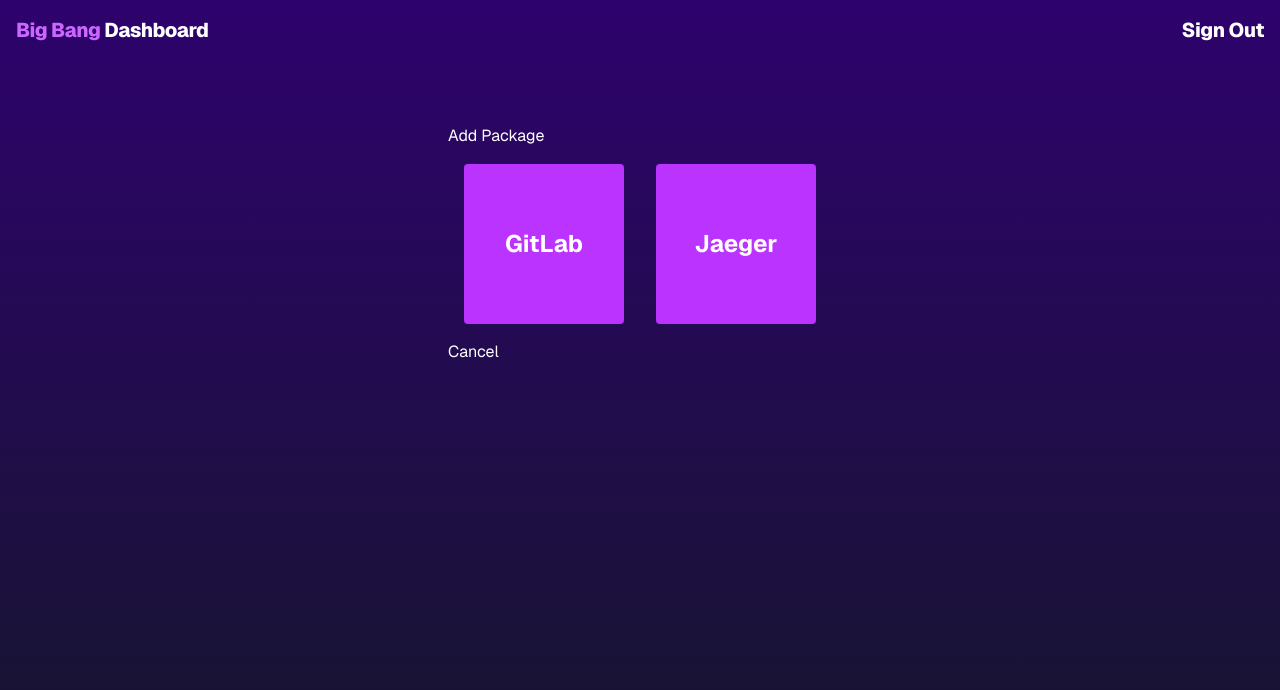
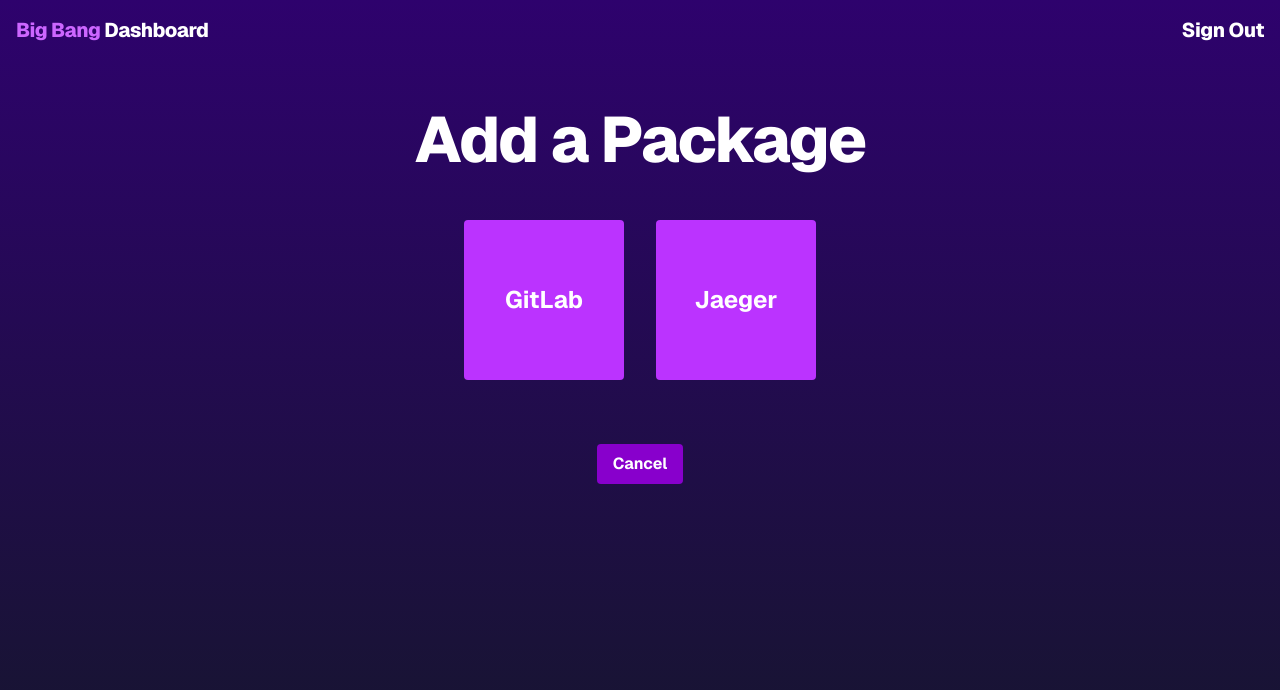
Before and after one commit to wyattfry/bigbang-dashboard, a Next.js app: page /add-package in a window 1280 px wide. Shown: the top 690 px of the page. Built offline with nearby package versions, Linux system fonts and the light colour scheme.

Commit message:
Add basic formatting and nav buttons

```diff
--- a/src/app/add-package/page.tsx
+++ b/src/app/add-package/page.tsx
@@ -4,12 +4,14 @@
 
 export default function AddPackagePage() {
   return (
-    <div className="add-package-page">
-      <h1>Add Package</h1>
+    <>
+      <h1 className="text-2xl font-extrabold tracking-tight text-white sm:text-[4rem]">Add a Package</h1>
       <PackageList />
       <Link href="/">
-        <button>Cancel</button>
+        <button className="bg-[hsl(280,100%,40%)] hover:bg-[hsl(280,100%,60%)] text-white font-bold py-2 px-4 rounded">
+          Cancel
+        </button>
       </Link>
-    </div>
+    </>
   );
 }
--- a/src/app/packages/[packageID]/page.tsx
+++ b/src/app/packages/[packageID]/page.tsx
@@ -1,5 +1,6 @@
 //TODO: Deal with client side rendering to support state management
 // import { useState } from 'react'
+import Link from 'next/link';
 
 // import { UninstallModal } from '../../_components/UninstallModal'
 
@@ -12,8 +13,8 @@
     // };
 
     return (
-        <div>
-            <h1>Package Name</h1>
+        <>
+            <h1 className="text-2xl font-extrabold tracking-tight text-white sm:text-[4rem]">Package Name (need to pull from path)</h1>
             {/* <button onClick={handleUninstall}>Uninstall</button>
             {showModal && (
                 <UninstallModal
@@ -24,6 +25,12 @@
                     }}
                 />
             )} */}
-        </div>
+            <Link href="/">
+                <button className="bg-[hsl(280,100%,40%)] hover:bg-[hsl(280,100%,60%)] text-white font-bold py-2 px-4 rounded">
+                    Back
+                </button>
+            </Link>
+        </>
+
     );
 }
```
